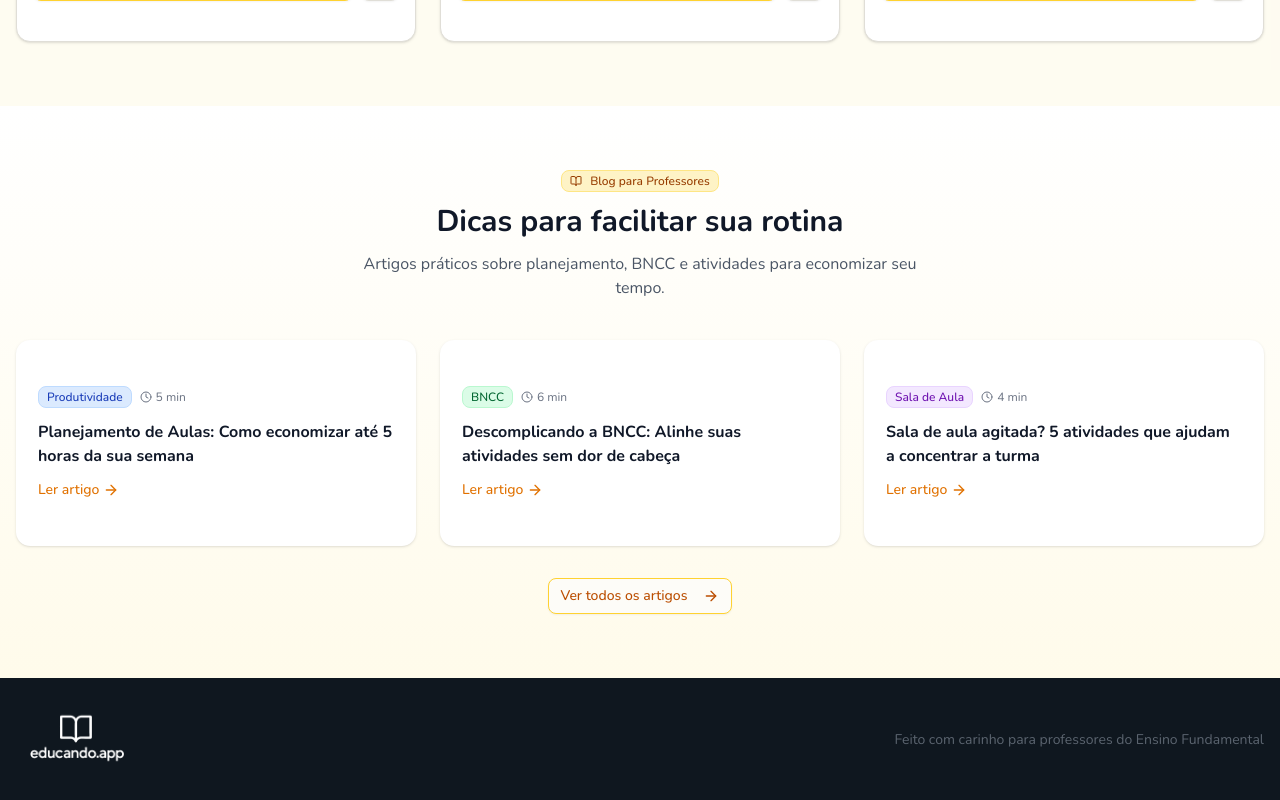
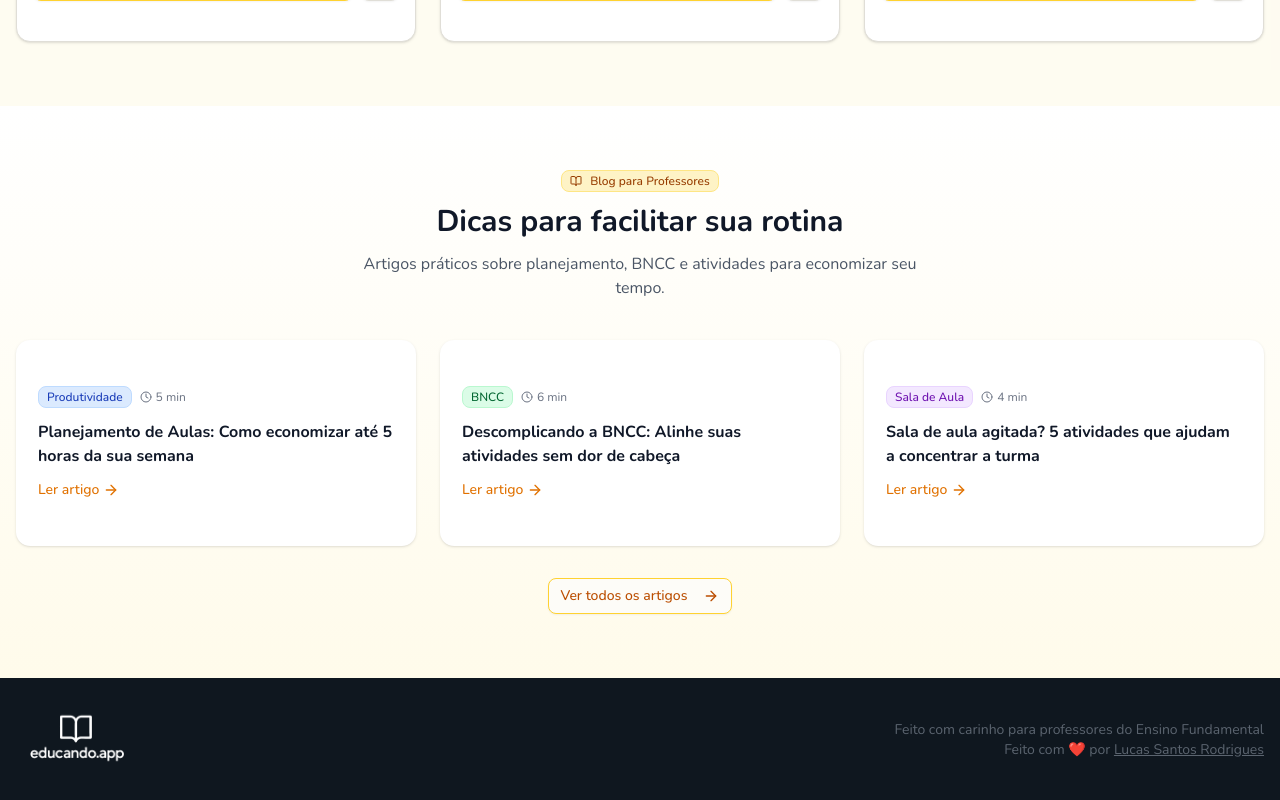
Before and after one commit to LuSrodri/educando-app, a Next.js app: page / in a window 1280 px wide. Shown: the part 2979-3779 px from the top of the page. Built offline with nearby package versions, Linux system fonts and the light colour scheme; no server answers.

Commit message:
feat: add "Feito com ❤️ por Lucas Santos Rodrigues" on footer

```diff
--- a/components/footer.tsx
+++ b/components/footer.tsx
@@ -12,7 +12,20 @@ export function Footer() {
             height={80}
             className="brightness-0 invert"
           />
-          <p className="text-sm text-muted-foreground">Feito com carinho para professores do Ensino Fundamental</p>
+          <div className="text-sm text-muted-foreground text-center md:text-right">
+            <p>Feito com carinho para professores do Ensino Fundamental</p>
+            <p>
+              Feito com ❤️ por{" "}
+              <a
+                href="https://lusrodri.me"
+                target="_blank"
+                rel="noopener noreferrer"
+                className="underline hover:text-background transition-colors"
+              >
+                Lucas Santos Rodrigues
+              </a>
+            </p>
+          </div>
         </div>
       </div>
     </footer>
```
